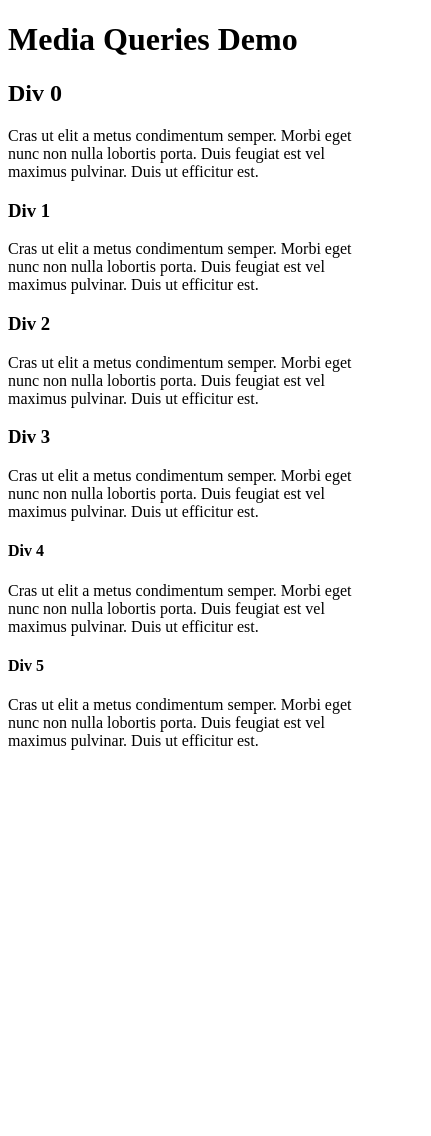
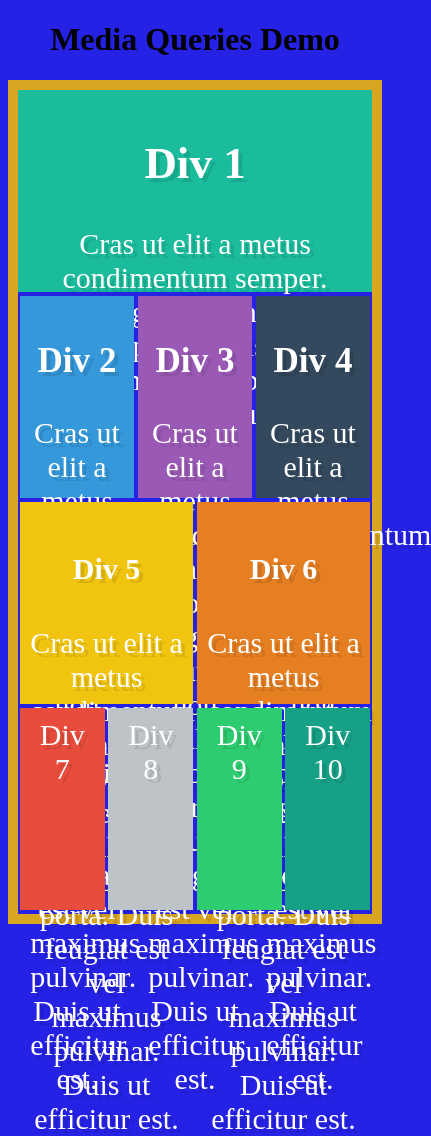
Before and after one commit to solomontesfai/media-queries-practice, a plain HTML site: page index.html in a window 390 px wide. Shown: the whole page, 431 px wide, since content can reach past the window. Before the commit the page ends 844 px from the top, so only its background shows below. Drawn offline with Linux system fonts and the light colour scheme.

Commit message:
Media Queries Practice
pain

```diff
--- a/css/media-queries-practice.css
+++ b/css/media-queries-practice.css
@@ -1,6 +1,105 @@
 /* ----------------------------------------
 
 Styles for Media Queries Practice Exercise
-Author: Your Name Here
+Author: Solomon Tesfai
 
 ----------------------------------------- */
+/* Box-sizing border-box */
+body{
+    background-color: rgba(0,0,0,0.1);
+}
+* { box-sizing: border-box; }
+h1{
+text-align: center;
+}
+
+/* Some default styles to make each box visible. This targets all items with a class that starts with "box" */
+[class^="box"] {
+  color:white;
+  font-size: 30px;
+  text-align: center;
+  text-shadow:4px 4px 0 rgba(0,0,0,0.1);
+  padding:10px;
+  height: 24vH;
+}
+
+/* Colors for each box */
+.box1 { background:#1abc9c;
+width: 100vW;
+order: 0;
+align-self: 1;
+}
+.box2 { background:#3498db;
+width: 32%;
+order: 0;
+align-self: 1;
+}
+.box3 { background:#9b59b6;
+  width: 32%;
+  order: 0;
+  align-self: 10;
+}
+
+.box4 { background:#34495e;
+  width: 32%;
+  order: 0;
+  align-self: 10;
+}
+
+.box5 { background:#f1c40f;
+  width: 49%;
+  order: 0;
+  align-self: 10;
+}
+.box6 { background:#e67e22;
+  width: 49%;
+  order: 0;
+  align-self: 10;}
+.box7 { background:#e74c3c;
+  width: 24%;
+  order: 0;
+  align-self: 10;
+}
+.box8 { background:#bdc3c7;
+width: 24%;
+  order: 0;
+  align-self: 10;
+}
+.box9 { background:#2ecc71;
+  width: 24%;
+  order: 0;
+  align-self: 10;}
+
+.box10 { background:#16a085;
+  width: 24%;
+  order: 0;
+  align-self: 10;}
+
+/* Border for flex container */
+.flex-container {
+  border:10px solid goldenrod;
+}
+
+/* We start writing our flexbox here. The above is just page setup */
+
+.flex-container{
+  display: flex;
+  flex-direction: row;
+  flex-wrap: wrap;
+  justify-content: space-around;
+  height: 100vh;
+  align-items: flex-start;
+  align-content: stretch;
+  }
+@media screen and (max-width: 480px) {
+    body{
+        background-color: #2522e6;
+    }
+
+}
+@media screen and (min-width: 481px) and (max-width: 1024px) {
+    body {
+        background-color: red;
+    }
+
+}
--- a/index.html
+++ b/index.html
@@ -1,5 +1,6 @@
 <!doctype html>
 <html lang="en">
+
 <head>
     <meta charset="utf-8">
     <meta name="viewport" content="width=device-width, initial-scale=1.0">
@@ -7,52 +8,53 @@
     <link rel="stylesheet" href="css/media-queries-practice.css">
 
 </head>
+
 <body>
-        <div>
-
     <h1>Media Queries Demo</h1>
-
-            <div>
-
-                <div>
-                    <h2>Div 0</h2>
-                    <p>Cras ut elit a metus condimentum semper. Morbi eget nunc non nulla lobortis porta. Duis feugiat est vel maximus pulvinar. Duis ut efficitur est.</p>
+    <div class="flex-container">
+        <div class="box1">
+            <h2>Div 1</h2>
+            <p>Cras ut elit a metus condimentum semper. Morbi eget nunc non nulla lobortis porta. Duis feugiat est vel
+                maximus pulvinar. Duis ut efficitur est.</p>
         </div>
+        <div class="box2">
+            <h3>Div 2</h3>
+            <p>Cras ut elit a metus condimentum semper. Morbi eget nunc non nulla lobortis porta. Duis feugiat est
+                vel
+                maximus pulvinar. Duis ut efficitur est.</p>
+        </div>
+        <div class="box3">
+            <h3>Div 3</h3>
+            <p>Cras ut elit a metus condimentum semper. Morbi eget nunc non nulla lobortis porta. Duis feugiat est
+                vel
+                maximus pulvinar. Duis ut efficitur est.</p>
+        </div>
+        <div class="box4">
+            <h3>Div 4</h3>
+            <p>Cras ut elit a metus condimentum semper. Morbi eget nunc non nulla lobortis porta. Duis feugiat est
+                vel
+                maximus pulvinar. Duis ut efficitur est.</p>
+        </div>
+        <div class="box5">
+            <h4>Div 5</h3>
+                <p>Cras ut elit a metus condimentum semper. Morbi eget nunc non nulla lobortis porta. Duis feugiat
+                    est
+                    vel maximus pulvinar. Duis ut efficitur est.</p>
+        </div>
+        <div class="box6">
+            <h4>Div 6</h3>
+                <p>Cras ut elit a metus condimentum semper. Morbi eget nunc non nulla lobortis porta. Duis feugiat
+                    est
+                    vel maximus pulvinar. Duis ut efficitur est.</p>
+        </div>
+        <div class="box7">Div 7</div>
+        <div class="box8">Div 8</div>
+        <div class="box9">Div 9</div>
+        <div class="box10">Div 10</div>
 
     </div>
-
-            <div>
-                <div>
-                    <h3>Div 1</h3>
-                    <p>Cras ut elit a metus condimentum semper. Morbi eget nunc non nulla lobortis porta. Duis feugiat est vel maximus pulvinar. Duis ut efficitur est.</p>
-                </div>
-
-                <div>
-                    <h3>Div 2</h3>
-                    <p>Cras ut elit a metus condimentum semper. Morbi eget nunc non nulla lobortis porta. Duis feugiat est vel maximus pulvinar. Duis ut efficitur est.</p>
-                </div>
-
-                <div>
-                    <h3>Div 3</h3>
-                    <p>Cras ut elit a metus condimentum semper. Morbi eget nunc non nulla lobortis porta. Duis feugiat est vel maximus pulvinar. Duis ut efficitur est.</p>
-                </div>
-
-            </div>
-            <div>
-
-                <div>
-                    <h4>Div 4</h3>
-                    <p>Cras ut elit a metus condimentum semper. Morbi eget nunc non nulla lobortis porta. Duis feugiat est vel maximus pulvinar. Duis ut efficitur est.</p>
-                </div>
-
-                <div>
-                    <h4>Div 5</h3>
-                    <p>Cras ut elit a metus condimentum semper. Morbi eget nunc non nulla lobortis porta. Duis feugiat est vel maximus pulvinar. Duis ut efficitur est.</p>
-                </div>
-
-            </div>
-
     </div>
 
 </body>
+
 </html>
```
Lines whose indentation alone changed are shown as unchanged.
